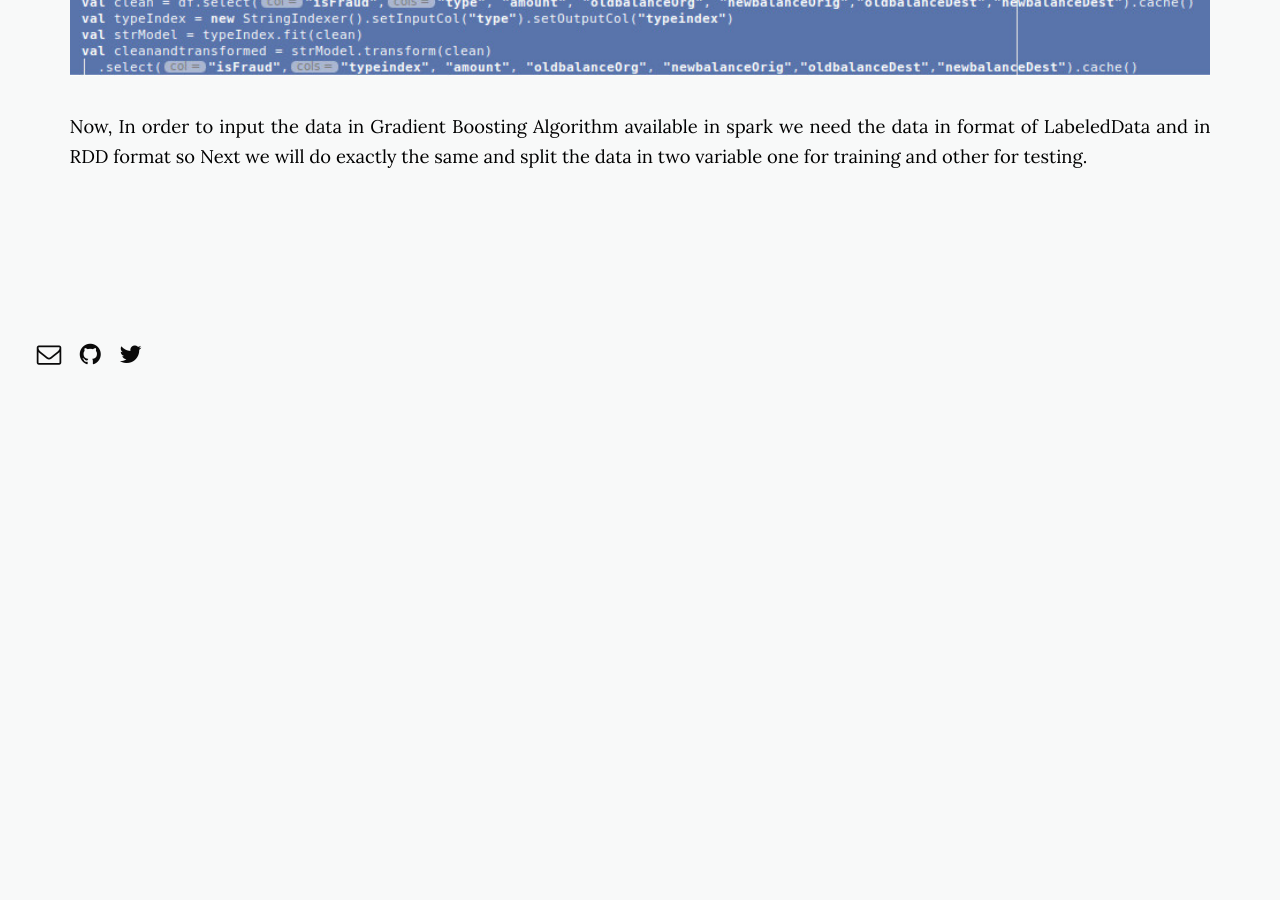
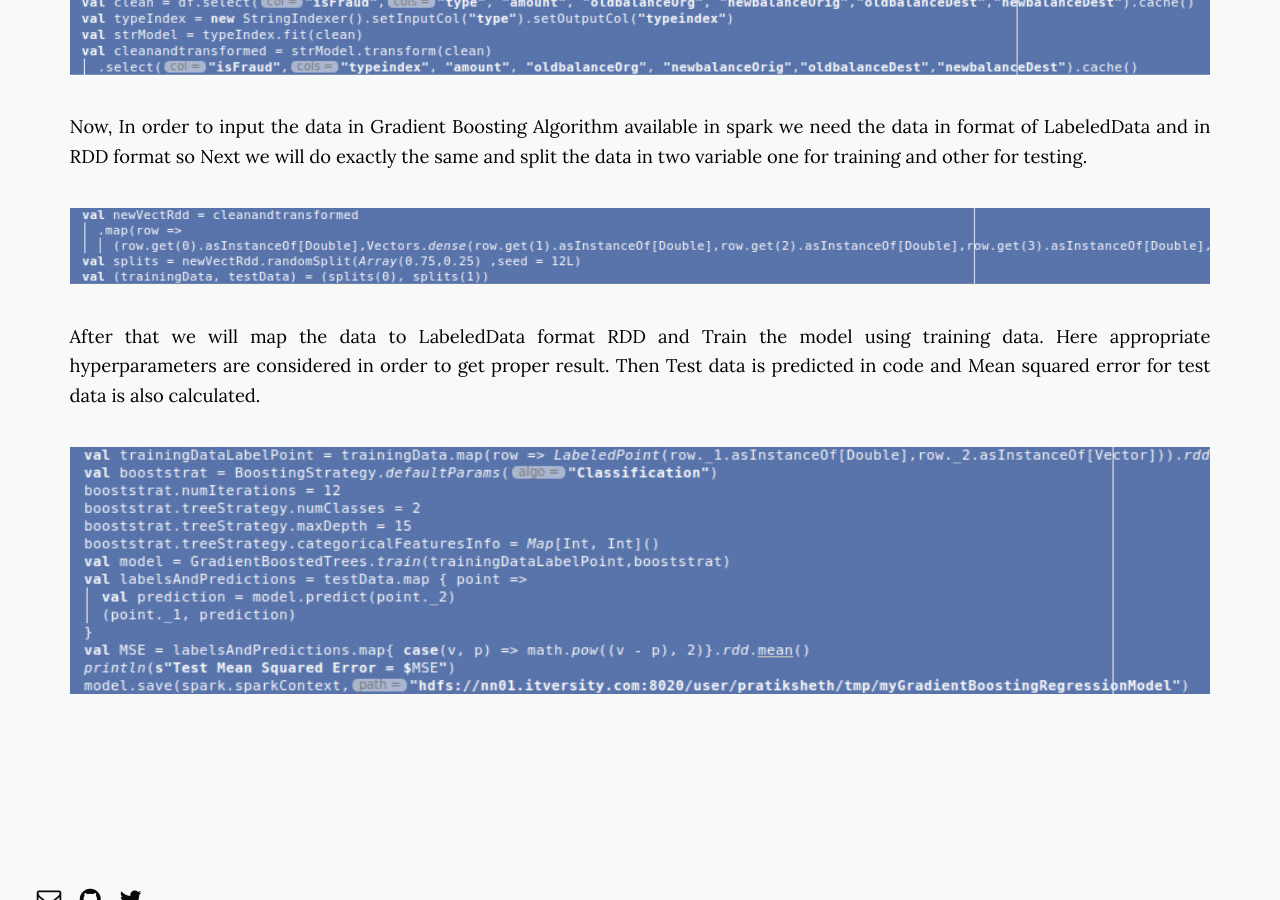
Before and after one commit to daftengineer/daftengineer.github.io, a Jekyll site: the page built from _posts/2018-08-25-fraud-detection-using-GBT.markdown, in a window 1280 px wide and 900 px high, scrolled down 2151 px. Built offline with Jekyll 4.4.1, drawn with Linux system fonts in a browser that asks for light colours; nearby versions of some CDN libraries; before the commit the page ends 2556 px from its top, so only the background shows below that.

Commit message:
Update 2018-08-25-fraud-detection-using-GBT.markdown

```diff
--- a/_posts/2018-08-25-fraud-detection-using-GBT.markdown
+++ b/_posts/2018-08-25-fraud-detection-using-GBT.markdown
@@ -16,7 +16,11 @@ image-sm: https://daftengineer.github.io/media_assets/Fraud2.jpg
 <p style="text-align:justify;">We need to remove all other unnecessary column which won't be required for the process of analysis. But we have type column which is in string format and we need that in double as well so we will use StringIndexer. And then using variable "cleanandTransformed" we will make a dataframe to make a single entity and cache it on the memory.</p>
    <img src="https://daftengineer.github.io/media_assets/ml2p3.jpg" />
 <p style="text-align:justify;">Now, In order to input the data in Gradient Boosting Algorithm available in spark we need the data in format of LabeledData and in RDD format so Next we will do exactly the same and split the data in two variable one for training and other for testing.</p>
-<p style="text-align:justify;"></p>
+   <img src="https://daftengineer.github.io/media_assets/ml2p4.jpg" />
+
+<p style="text-align:justify;">After that we will map the data to LabeledData format RDD and Train the model using training data. Here appropriate hyperparameters are considered in order to get proper result. Then Test data is predicted in code and Mean squared error for test data is also calculated.</p>
+ <img src="https://daftengineer.github.io/media_assets/ml2p5.jpg" />
+
 <p style="text-align:justify;"></p>
 <p>&nbsp;</p>
 </div>
```
